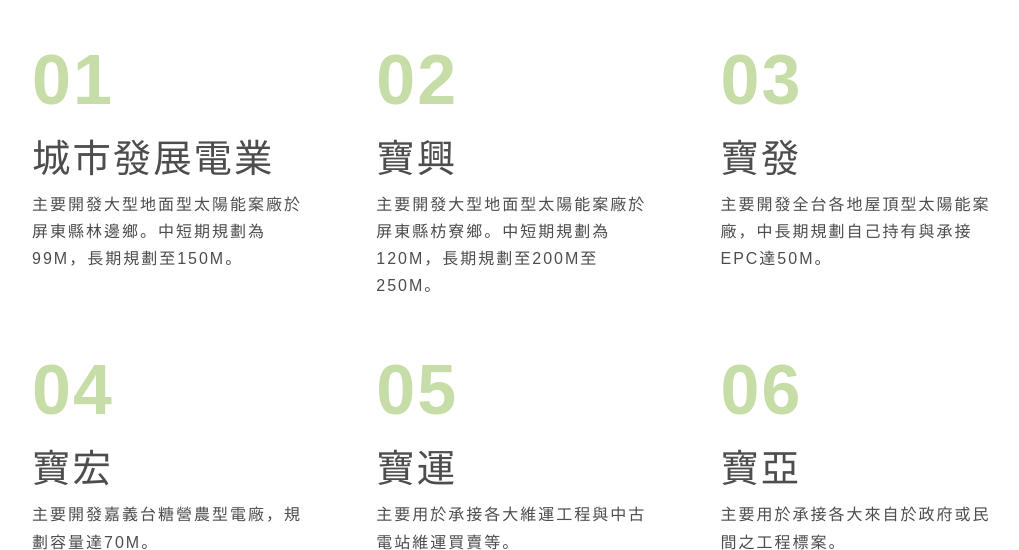
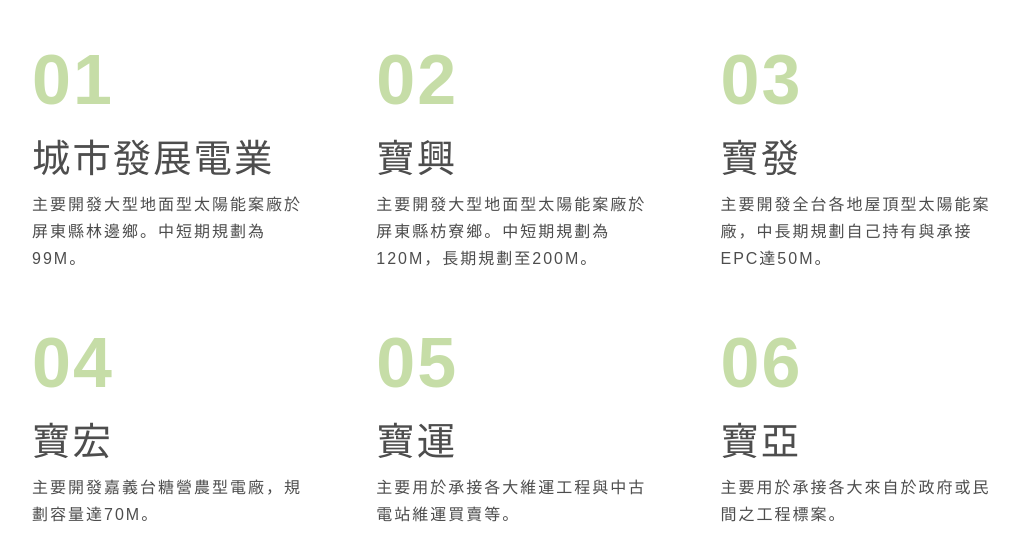
Before and after one commit to edward79519/official_website, a PHP site: page /about.php in a window 1280 px wide. Shown: the part 1594-2144 px from the top of the page, without its empty margins (126-1145 px from the left). Run offline with PHP 8.4, Linux system fonts and the light colour scheme; some libraries are stand-ins or nearby versions.

Commit message:
edit_about_page

```diff
--- a/about.php
+++ b/about.php
@@ -50,12 +50,12 @@
                 <div class="item">
                     <p class="overcome_count txt-main txt-bold">01</p>
                     <h3 class="txt-normal">城市發展電業</h3>
-                    <p class="lh_info">主要開發大型地面型太陽能案廠於屏東縣林邊鄉。中短期規劃為99M，長期規劃至150M。</p>
+                    <p class="lh_info">主要開發大型地面型太陽能案廠於屏東縣林邊鄉。中短期規劃為99M。</p>
                 </div>
                 <div class="item">
                     <p class="overcome_count txt-main txt-bold">02</p>
                     <h3 class="txt-normal">寶興</h3>
-                    <p class="lh_info">主要開發大型地面型太陽能案廠於屏東縣枋寮鄉。中短期規劃為120M，長期規劃至200M至250M。</p>
+                    <p class="lh_info">主要開發大型地面型太陽能案廠於屏東縣枋寮鄉。中短期規劃為120M，長期規劃至200M。</p>
                 </div>
                 <div class="item">
                     <p class="overcome_count txt-main txt-bold">03</p>
```
